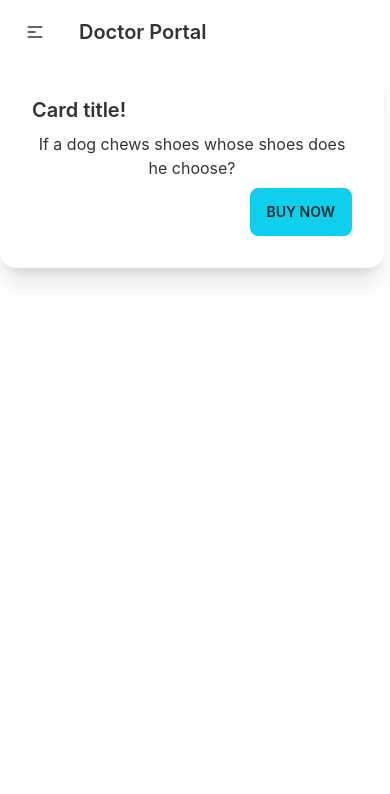
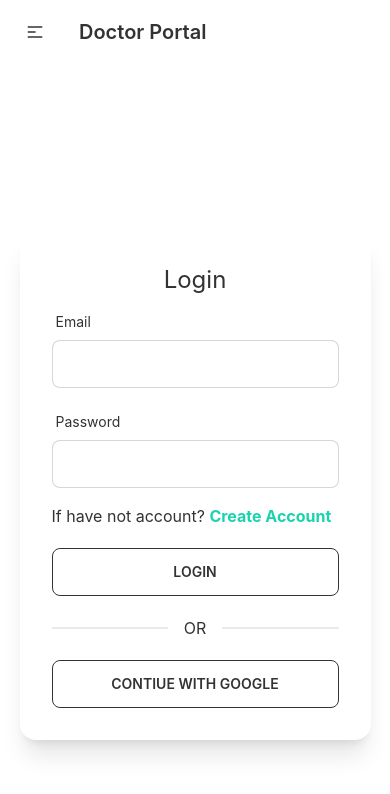
Before and after one commit to akjilani120/doctor-portal-main-client, a React (Create React App) app: page /login in a window 390 px wide. Shown: the top 794 px of the page. Built offline with nearby package versions, Linux system fonts and the light colour scheme.

Commit message:
sign up component added

```diff
--- a/package.json
+++ b/package.json
@@ -8,11 +8,13 @@
     "@testing-library/user-event": "^13.5.0",
     "daisyui": "^2.14.3",
     "date-fns": "^2.28.0",
+    "dotenv": "^16.0.1",
     "firebase": "^9.8.1",
     "react": "^18.1.0",
     "react-day-picker": "^8.0.4",
     "react-dom": "^18.1.0",
     "react-firebase-hooks": "^5.0.3",
+    "react-hook-form": "^7.31.1",
     "react-router-dom": "^6.3.0",
     "react-scripts": "5.0.1",
     "web-vitals": "^2.1.4"
--- a/src/App.js
+++ b/src/App.js
@@ -6,6 +6,7 @@ import Appointment from './Pages/Appointment/Appointment';
 import ContactUs from './Pages/Contact/ContactUs';
 import Home from './Pages/Home/Home'
 import Login from './Pages/Login/Login';
+import SignUP from './Pages/Login/SignUP';
 import Navbar from './Pages/Navbar/Navbar';
 import Reviews from './Pages/Reviews/Reviews';
 
@@ -23,6 +24,7 @@ function App() {
       <Route path='/reviews' element={<Reviews></Reviews>}></Route>
       <Route path='/login' element={<Login></Login>}></Route>
       <Route path='/contactUs' element={<ContactUs></ContactUs>}></Route>
+      <Route path='/signup' element={<SignUP></SignUP>}></Route>
     </Routes>
 
     </div>
--- a/src/Pages/Login/Login.js
+++ b/src/Pages/Login/Login.js
@@ -1,15 +1,60 @@
 import React from 'react';
+import { useSignInWithGoogle } from 'react-firebase-hooks/auth';
+import auth from '../../firebase.init'
+import { useForm } from "react-hook-form";
+import './login.css'
+import { Link } from 'react-router-dom';
+const Login = () => {
+    const { register, handleSubmit ,  formState: { errors } } = useForm();
+    const onSubmit = data => console.log(data);
 
-const Login = () => {
+    const [signInWithGoogle, user, loading, gerror] = useSignInWithGoogle(auth);
+    const handleGoogle = () => {
+        signInWithGoogle()
+    }
+    let errorHandle ;
+    if(gerror){
+        errorHandle=(gerror.message)
+    }
+    if (user) {
+        console.log(user)
+    }
     return (
-        <div>
-            <div className="card w-96 bg-base-100 shadow-xl">
+        <div className='flex justify-center items-center h-4/5 h-screen '>
+            <div className="card  bg-base-100 shadow-xl  login ">
                 <div className="card-body">
-                    <h2 className="card-title">Card title!</h2>
-                    <p>If a dog chews shoes whose shoes does he choose?</p>
-                    <div className="card-actions justify-end">
-                        <button className="btn btn-primary">Buy Now</button>
+                    <h2 className="text-center text-2xl">Login</h2>
+                    <div className='text-left'>
+                        <form onSubmit={handleSubmit(onSubmit)}>
+                            <label class="label">
+                                <span class="label-text">Email</span>
+
+                            </label>
+                            <input type="email"  {...register("email", { required: true } ,  {pattern: /^((?!\.)[\w\-_.]*[^.])(@\w+)(\.\w+(\.\w+)?[^.\W])$/})} class="input input-bordered w-full max-w-xs" />
+                            <label class="label">
+                                <span class="label-text-alt text-red-500">{errors.email?.type === 'required' && "Email is required"}</span>
+                                <span class="label-text-alt text-red-500">{errors.email?.type === 'pattern' && "Patten is required"}</span>
+
+                            </label>
+                            <label class="label">
+                                <span class="label-text">Password</span>
+
+                            </label>
+                            <input type="password"  {...register("password", { required: true })} class="input input-bordered w-full max-w-xs" />
+                            <label class="label">
+                            <span class="label-text-alt text-red-500">{errors.password?.type === 'required' && "Email is required"}</span>
+
+                            </label>
+
+                           <p className='text-red-500'>{errorHandle}</p>
+
+                           <p> If have not account?  <Link to="/signup"><span className='text-secondary font-bold'>Create Account</span></Link> </p>
+                            <input type="submit" value="Login" class="btn btn-block mt-5  btn-outline" />
+
+                        </form>
                     </div>
+                    <div class="divider">OR</div>
+                    <button class="btn btn-block  btn-outline" onClick={handleGoogle}>Contiue with Google</button>
                 </div>
             </div>
         </div>
--- /dev/null
+++ b/src/Pages/Login/SignUP.js
@@ -0,0 +1,96 @@
+import React from 'react';
+import { useSignInWithGoogle, useUpdateProfile } from 'react-firebase-hooks/auth';
+import { useForm } from 'react-hook-form';
+import { Link, useNavigate } from 'react-router-dom';
+import { useCreateUserWithEmailAndPassword } from 'react-firebase-hooks/auth';
+import auth from '../../firebase.init';
+import Loading from '../Shared/Loading';
+import { async } from '@firebase/util';
+
+const SignUP = () => {
+    const navigate =useNavigate()
+    const { register, handleSubmit ,  formState: { errors } } = useForm();
+    const [
+        createUserWithEmailAndPassword,
+        user,
+        loading,
+        error,
+      ] = useCreateUserWithEmailAndPassword(auth);
+      const [updateProfile, updating, UpError] = useUpdateProfile(auth);
+    const onSubmit =  async(data) => {
+        await createUserWithEmailAndPassword(data.email, data.password)
+        await updateProfile({ displayName, photoURL });
+        alert('Updated profile');
+    };
+
+    const [signInWithGoogle, guser, gloading, gerror] = useSignInWithGoogle(auth);
+    const handleGoogle = () => {
+        signInWithGoogle()
+    }
+    let errorHandle ;
+    if(gerror || error || UpError){
+        errorHandle=(gerror?.message ||  error?.message || UpError.message)
+
+    }
+    if(loading || gloading){
+        return <Loading></Loading>
+    }
+    if (user )  {
+       navigate('/login')
+    }
+    if(guser){
+        navigate('/appointment')
+    }
+    return (
+        <div className='flex justify-center items-center h-4/5 h-screen '>
+            <div className="card  bg-base-100 shadow-xl  login ">
+                <div className="card-body">
+                    <h2 className="text-center text-2xl">Sign Up</h2>
+                    <div className='text-left'>
+                        <form onSubmit={handleSubmit(onSubmit)}>
+                        <label class="label">
+                                <span class="label-text">Name </span>
+
+                            </label>
+                            <input type="text"  {...register("name", { required: true })} class="input input-bordered w-full max-w-xs" />
+                            <label class="label">
+                            <span class="label-text-alt text-red-500">{errors.name?.type === 'required' && "Email is required"}</span>
+
+
+                            </label>
+                            <label class="label">
+                                <span class="label-text">Email</span>
+
+                            </label>
+                            <input type="email"  {...register("email", { required: true } ,  {pattern: /^((?!\.)[\w\-_.]*[^.])(@\w+)(\.\w+(\.\w+)?[^.\W])$/})} class="input input-bordered w-full max-w-xs" />
+                            <label class="label">
+                                <span class="label-text-alt text-red-500">{errors.email?.type === 'required' && "Email is required"}</span>
+                                <span class="label-text-alt text-red-500">{errors.email?.type === 'pattern' && "Patten is required"}</span>
+
+                            </label>
+                            <label class="label">
+                                <span class="label-text">Password</span>
+
+                            </label>
+                            <input type="password"  {...register("password", { required: true })} class="input input-bordered w-full max-w-xs" />
+                            <label class="label">
+                            <span class="label-text-alt text-red-500">{errors.password?.type === 'required' && "Email is required"}</span>
+
+                            </label>
+
+                           <p className='text-red-500'>{errorHandle}</p>
+
+                           <p> If have a account?  <Link to="/login"><span className='text-secondary font-bold'>Login </span></Link> </p>
+                            <input type="submit" value="Sign Up" class="btn btn-block mt-5  btn-outline" />
+
+                        </form>
+                    </div>
+                    <div class="divider">OR</div>
+                    <button class="btn btn-block  btn-outline" onClick={handleGoogle}>Contiue with Google</button>
+                </div>
+            </div>
+        </div>
+    );
+};
+
+export default SignUP;
--- /dev/null
+++ b/src/Pages/Login/login.css
@@ -0,0 +1,13 @@
+.login{
+    width: 30%;
+}
+.login-input{
+  width: 100%;
+
+}
+
+@media screen and (max-width:765px) {
+   .login{
+       width: 90%;
+   }
+}
--- /dev/null
+++ b/src/Pages/Shared/Loading.js
@@ -0,0 +1,13 @@
+import React from 'react';
+
+const Loading = () => {
+    return (
+        <button type="button" className="bg-indigo-500 " disabled>
+            <svg class="animate-spin h-5 w-5 mr-3 ..." viewBox="0 0 24 24">
+            </svg>
+            Processing...
+        </button>
+    );
+};
+
+export default Loading;
--- a/src/firebase.init.js
+++ b/src/firebase.init.js
@@ -1,21 +1,22 @@
 // Import the functions you need from the SDKs you need
 import { initializeApp } from "firebase/app";
-import getAuth from 'firebase/auth'
+import { getAuth } from 'firebase/auth';
+
 // TODO: Add SDKs for Firebase products that you want to use
 // https://firebase.google.com/docs/web/setup#available-libraries
 
 // Your web app's Firebase configuration
 const firebaseConfig = {
-  apiKey: process.env.REACT_APP_APIKEY,
-  authDomain: process.env.REACT_APP_AUTHDOMAIN,
-  projectId: process.env.REACT_APP_PROJECTID,
-  storageBucket: process.env.REACT_APP_STORAGEBUCKET,
-  messagingSenderId: process.env.REACT_APP_MESSAGINGSENDERID,
-  appId: process.env.REACT_APP_APPID
+  apiKey:"AIzaSyBM-G6N9IvkRVXQjLr6rXNPxf_0-mRiO6Y",
+  authDomain:"doctot-portal.firebaseapp.com",
+  projectId:"doctot-portal",
+  storageBucket:"doctot-portal.appspot.com",
+  messagingSenderId:"413790159592",
+  appId:"1:413790159592:web:3ad8cb63e27e124cad3f5d"
 };
-
+console.log(firebaseConfig)
 // Initialize Firebase
 const app = initializeApp(firebaseConfig);
-const auth =getAuth(app)
+const auth = getAuth(app)
 
-export default auth
+export default auth;
```
Also changed, not shown: 2 other files (tests, documents, lock files or other folders).
